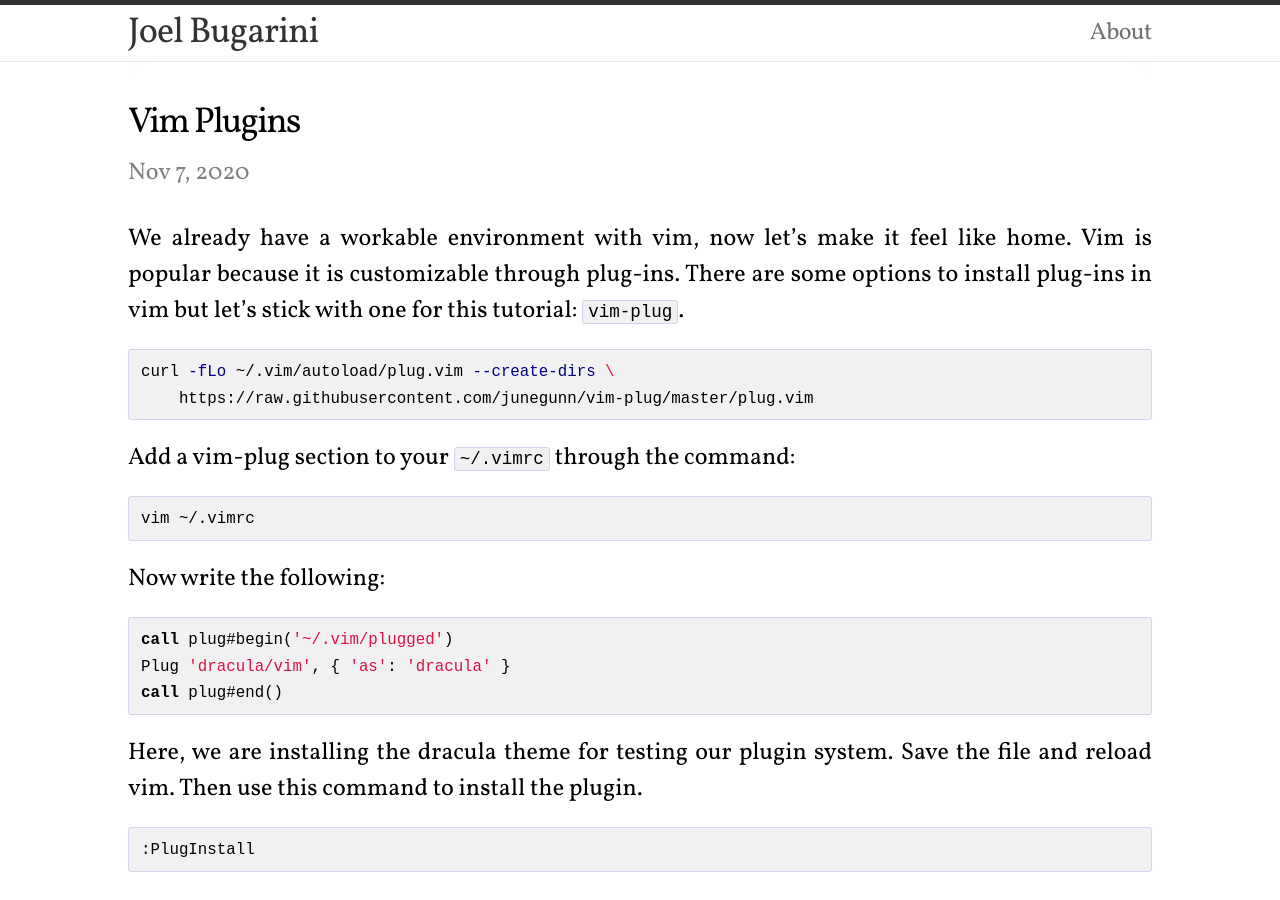
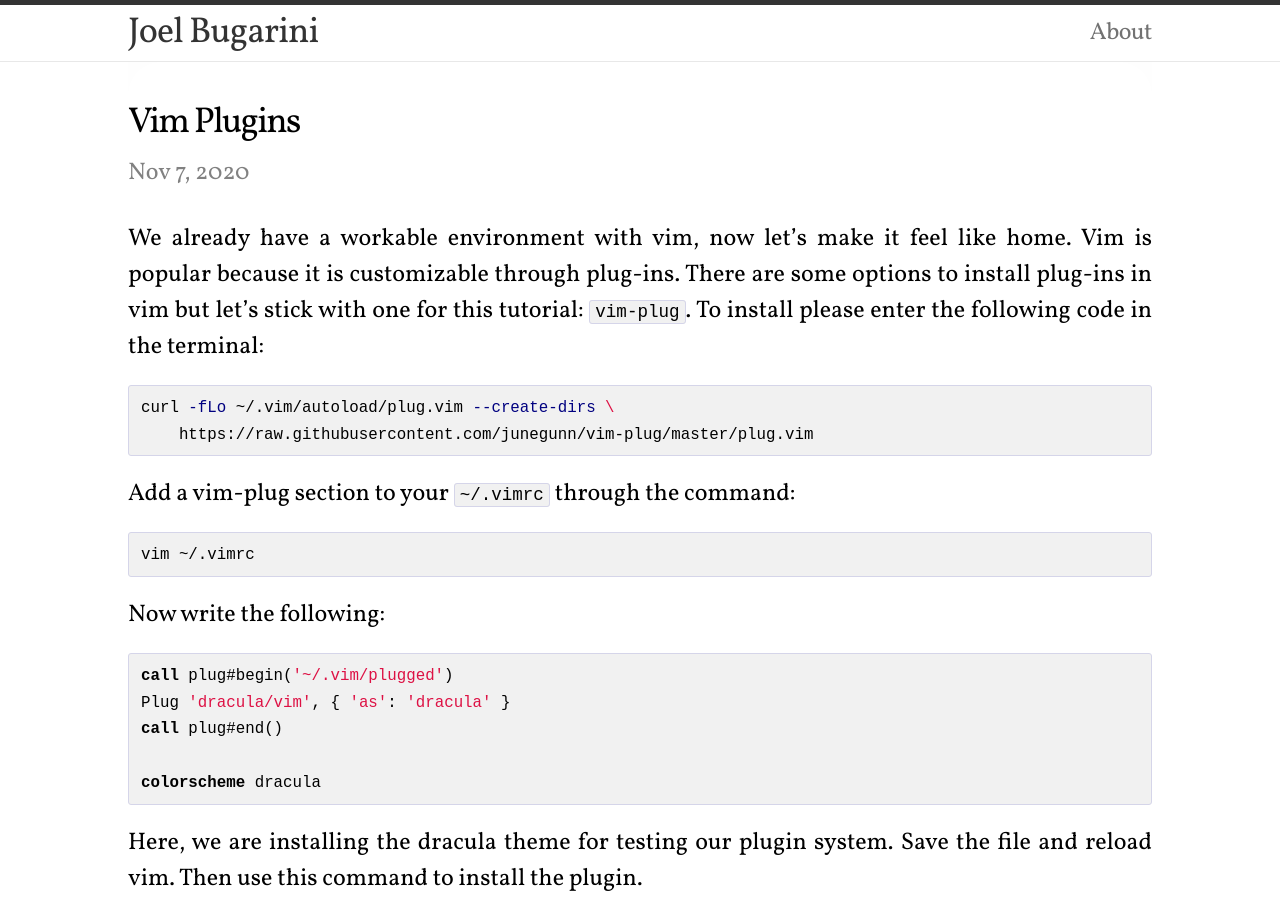
Before and after one commit to joelbugarini/joelbugarini.github.io, a Jekyll site: the page built from _posts/2020-11-07-Vim_Plugins.markdown, in a window 1280 px wide and 900 px high. Built offline with Jekyll 4.4.1, drawn with Linux system fonts in a browser that asks for light colours; comment, search, counter and statistics services are not loaded.

Commit message:
Update 2020-11-07-Vim_Plugins.markdown

```diff
--- a/_posts/2020-11-07-Vim_Plugins.markdown
+++ b/_posts/2020-11-07-Vim_Plugins.markdown
@@ -5,7 +5,7 @@ date:   2020-11-07 22:45:51
 categories: tutorial
 ---
 
-We already have a workable environment with vim, now let's make it feel like home. Vim is popular because it is customizable through plug-ins. There are some options to install plug-ins in vim but let's stick with one for this tutorial: `vim-plug`.
+We already have a workable environment with vim, now let's make it feel like home. Vim is popular because it is customizable through plug-ins. There are some options to install plug-ins in vim but let's stick with one for this tutorial: `vim-plug`. To install please enter the following code in the terminal:
 
 {% highlight bash %}
 curl -fLo ~/.vim/autoload/plug.vim --create-dirs \
@@ -25,9 +25,13 @@ Now write the following:
 call plug#begin('~/.vim/plugged')
 Plug 'dracula/vim', { 'as': 'dracula' }
 call plug#end()
+
+colorscheme dracula
 {% endhighlight %}
 
 Here, we are installing the dracula theme for testing our plugin system. Save the file and reload vim. Then use this command to install the plugin.
 {% highlight bash %}
 :PlugInstall
 {% endhighlight %}
+
+![dracula theme]({{ site.url }}/assets/dracula.png)
```
